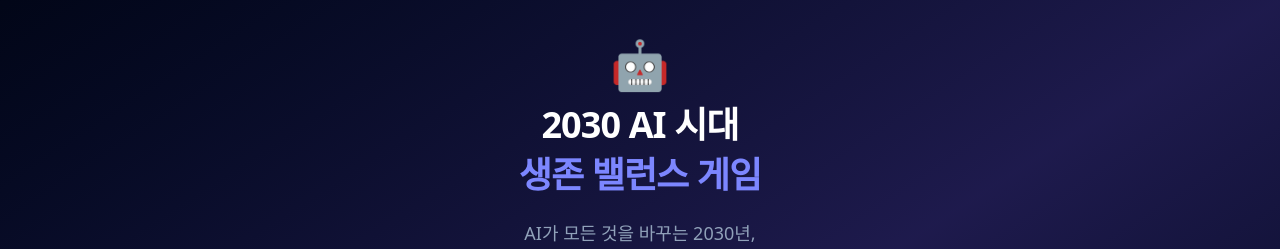
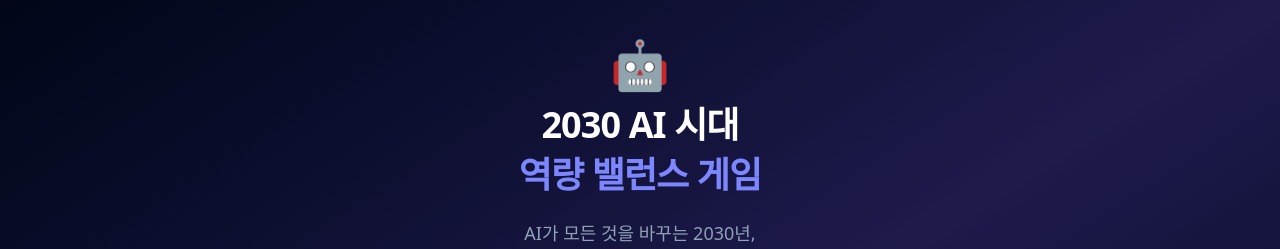
Before and after one commit to teamjcurve/skai2030, a React (Vite) app: page / in a window 1280 px wide. Shown: the top 249 px of the page. Built offline with nearby package versions, Linux system fonts and the light colour scheme; no server answers; a web font is replaced by a local one.

Commit message:
Add files via upload

```diff
--- a/index.html
+++ b/index.html
@@ -5,7 +5,7 @@
     <link rel="icon" type="image/svg+xml" href="/favicon.svg" />
     <meta name="viewport" content="width=device-width, initial-scale=1.0" />
     <link rel="stylesheet" as="style" crossorigin href="https://cdn.jsdelivr.net/gh/orioncactus/pretendard@v1.3.9/dist/web/variable/pretendardvariable-dynamic-subset.min.css" />
-    <title>2030 AI 생존 밸런스 게임</title>
+    <title>2030 AI 역량 밸런스 게임</title>
   </head>
   <body>
     <div id="root"></div>
--- a/src/components/Main.jsx
+++ b/src/components/Main.jsx
@@ -17,7 +17,7 @@ export default function Main({
           <h1 className="text-3xl sm:text-4xl font-extrabold tracking-tight leading-snug">
             2030 AI 시대
             <br />
-            <span className="text-indigo-400">생존 밸런스 게임</span>
+            <span className="text-indigo-400">역량 밸런스 게임</span>
           </h1>
           <p className="text-slate-400 text-base sm:text-lg leading-relaxed mt-2">
             AI가 모든 것을 바꾸는 2030년,
```
Also changed, not shown: vercel.json (added).
